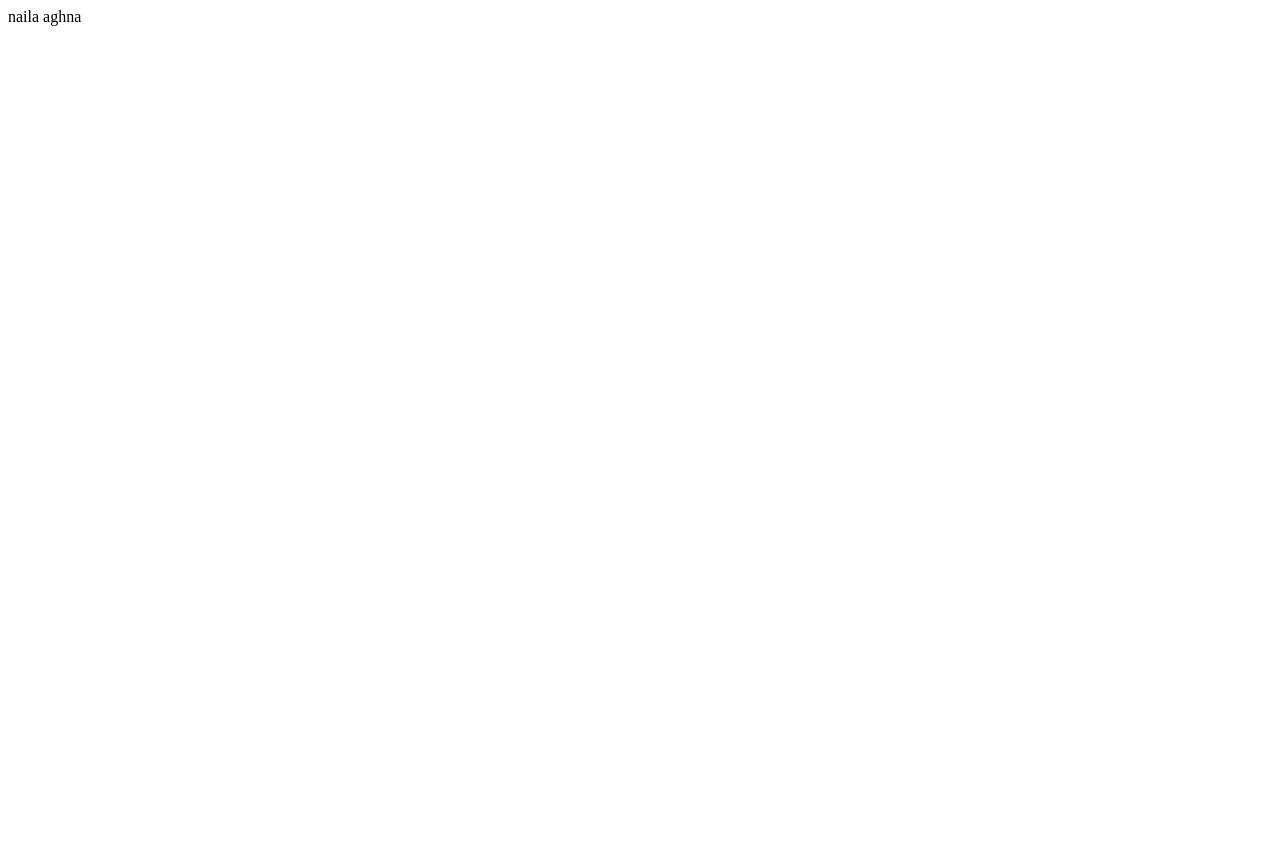
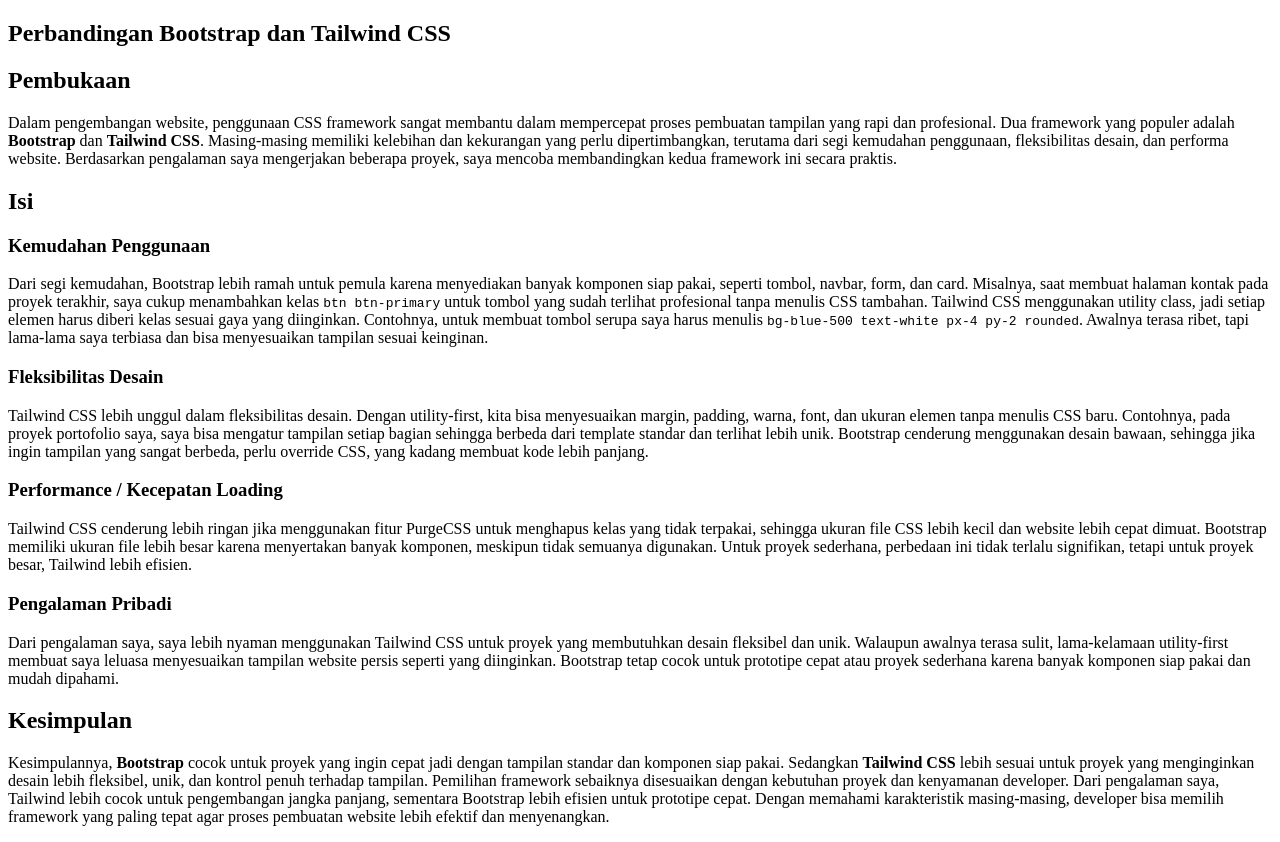
Before and after one commit to Nailaaghna/tugas3web, a plain HTML site: page index.html in a window 1280 px wide. Before the commit the page ends 800 px from the top, so only its background shows below. Drawn offline with Linux system fonts and the light colour scheme.

Commit message:
Update index.html

```diff
--- a/index.html
+++ b/index.html
@@ -1 +1,42 @@
-naila aghna
+<!DOCTYPE html>
+<html lang="id">
+<head>
+    <meta charset="UTF-8">
+    <meta name="viewport" content="width=device-width, initial-scale=1.0">
+    <title>Perbandingan Bootstrap dan Tailwind CSS</title>
+</head>
+<body>
+    <article>
+        <h1>Perbandingan Bootstrap dan Tailwind CSS</h1>
+
+        <!-- Pembukaan -->
+        <section>
+            <h2>Pembukaan</h2>
+            <p>Dalam pengembangan website, penggunaan CSS framework sangat membantu dalam mempercepat proses pembuatan tampilan yang rapi dan profesional. Dua framework yang populer adalah <strong>Bootstrap</strong> dan <strong>Tailwind CSS</strong>. Masing-masing memiliki kelebihan dan kekurangan yang perlu dipertimbangkan, terutama dari segi kemudahan penggunaan, fleksibilitas desain, dan performa website. Berdasarkan pengalaman saya mengerjakan beberapa proyek, saya mencoba membandingkan kedua framework ini secara praktis.</p>
+        </section>
+
+        <!-- Isi -->
+        <section>
+            <h2>Isi</h2>
+
+            <h3>Kemudahan Penggunaan</h3>
+            <p>Dari segi kemudahan, Bootstrap lebih ramah untuk pemula karena menyediakan banyak komponen siap pakai, seperti tombol, navbar, form, dan card. Misalnya, saat membuat halaman kontak pada proyek terakhir, saya cukup menambahkan kelas <code>btn btn-primary</code> untuk tombol yang sudah terlihat profesional tanpa menulis CSS tambahan. Tailwind CSS menggunakan utility class, jadi setiap elemen harus diberi kelas sesuai gaya yang diinginkan. Contohnya, untuk membuat tombol serupa saya harus menulis <code>bg-blue-500 text-white px-4 py-2 rounded</code>. Awalnya terasa ribet, tapi lama-lama saya terbiasa dan bisa menyesuaikan tampilan sesuai keinginan.</p>
+
+            <h3>Fleksibilitas Desain</h3>
+            <p>Tailwind CSS lebih unggul dalam fleksibilitas desain. Dengan utility-first, kita bisa menyesuaikan margin, padding, warna, font, dan ukuran elemen tanpa menulis CSS baru. Contohnya, pada proyek portofolio saya, saya bisa mengatur tampilan setiap bagian sehingga berbeda dari template standar dan terlihat lebih unik. Bootstrap cenderung menggunakan desain bawaan, sehingga jika ingin tampilan yang sangat berbeda, perlu override CSS, yang kadang membuat kode lebih panjang.</p>
+
+            <h3>Performance / Kecepatan Loading</h3>
+            <p>Tailwind CSS cenderung lebih ringan jika menggunakan fitur PurgeCSS untuk menghapus kelas yang tidak terpakai, sehingga ukuran file CSS lebih kecil dan website lebih cepat dimuat. Bootstrap memiliki ukuran file lebih besar karena menyertakan banyak komponen, meskipun tidak semuanya digunakan. Untuk proyek sederhana, perbedaan ini tidak terlalu signifikan, tetapi untuk proyek besar, Tailwind lebih efisien.</p>
+
+            <h3>Pengalaman Pribadi</h3>
+            <p>Dari pengalaman saya, saya lebih nyaman menggunakan Tailwind CSS untuk proyek yang membutuhkan desain fleksibel dan unik. Walaupun awalnya terasa sulit, lama-kelamaan utility-first membuat saya leluasa menyesuaikan tampilan website persis seperti yang diinginkan. Bootstrap tetap cocok untuk prototipe cepat atau proyek sederhana karena banyak komponen siap pakai dan mudah dipahami.</p>
+        </section>
+
+        <!-- Penutup / Kesimpulan -->
+        <section>
+            <h2>Kesimpulan</h2>
+            <p>Kesimpulannya, <strong>Bootstrap</strong> cocok untuk proyek yang ingin cepat jadi dengan tampilan standar dan komponen siap pakai. Sedangkan <strong>Tailwind CSS</strong> lebih sesuai untuk proyek yang menginginkan desain lebih fleksibel, unik, dan kontrol penuh terhadap tampilan. Pemilihan framework sebaiknya disesuaikan dengan kebutuhan proyek dan kenyamanan developer. Dari pengalaman saya, Tailwind lebih cocok untuk pengembangan jangka panjang, sementara Bootstrap lebih efisien untuk prototipe cepat. Dengan memahami karakteristik masing-masing, developer bisa memilih framework yang paling tepat agar proses pembuatan website lebih efektif dan menyenangkan.</p>
+        </section>
+    </article>
+</body>
+</html>
```
